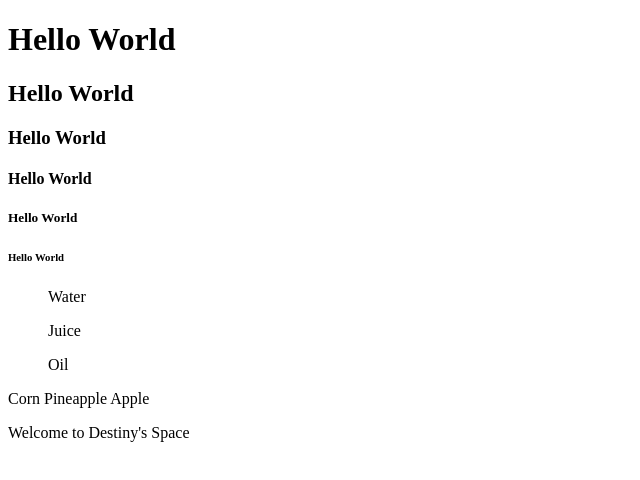
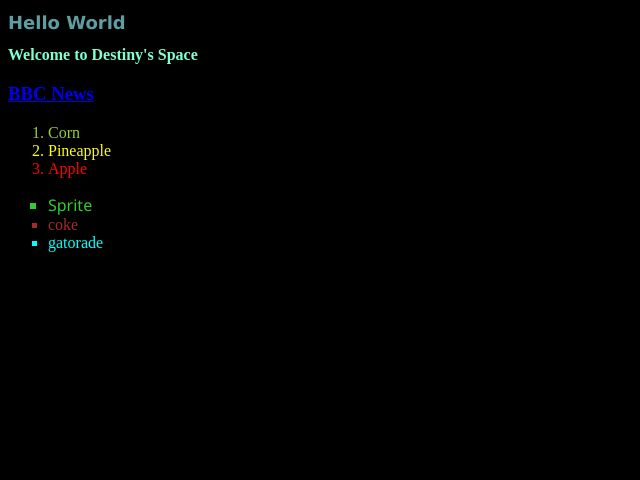
Before and after one commit to destiny326/Destiny-s-Space, a plain HTML site: page index.html in a window 1280 px wide. Shown: the whole page, without its empty margins (0-640 px from the left). Drawn offline with Linux system fonts and the light colour scheme.

Commit message:
09/09/25

```diff
--- a/index.html
+++ b/index.html
@@ -3,31 +3,57 @@
 <head>
     <meta charset="UTF-8">
     <meta name="viewport" content="width=device-width, initial-scale=1.0">
-    <title>Document</title>
+    <title>Destiny's Space</title>
+
+
+    <!--internal style sheet-->
+<style>
+    h1{
+        font-size: large;
+        font-family: Verdana, Geneva, Tahoma, sans-serif;
+        color: cadetblue;
+    }
+
+    h2{
+        font-size: medium;
+        font-display: Georgia, 'Times New Roman', Times, serif;
+        color: aquamarine;
+
+    }
+</style>
+ <!--external style sheet-->
+<link rel="stylesheet" href="CSS/style.CSS"
+
 </head>
-<body>
+<body style="background-color: black;">
 
     <h1>Hello World</h1>
-    <h2>Hello World</h2>
-    <h3>Hello World</h3>
-    <h4>Hello World</h4>
-    <h5>Hello World</h5>
-    <h6>Hello World</h6>
+    <h2>Welcome to Destiny's Space</h2>
+
+
+   <h3> <a href="https://www.bbc.com/" target="_blank" title="A link to the BBC News.">BBC News</a> </h3>
+
+<!--target=blank makes the link open on anothre page->
+
+   <br>
+   <!--ordered list-->
+<ol>
+ <li style="color: yellowgreen;">Corn</li> <!--list items-->
+ <li style="color: yellow;">Pineapple</li>
+ <li style="color: red;">Apple</li>
+</ol>
+
+
+ <!--unordered list-->
+<ul style="list-style-type: square;">
+  <li style="color: limegreen; font-family: 'Segoe UI', Tahoma, Geneva, Verdana, sans-serif;">Sprite</li>
+    <li style="color: brown;"> coke</li>
+      <li style="color: aqua;">gatorade </li>
+
+
+    </ul>
 
 
 
-
-
-
-
-<ol>Water</ol>
-<ol>Juice</ol>
-<ol>Oil</ol>
-<il>Corn</il>
-<il>Pineapple</il>
-<il>Apple</il>
-
-    <p> Welcome to Destiny's Space</p>
-
 </body>
 </html>
```
Also changed, not shown: CSS/style.CSS (added).
